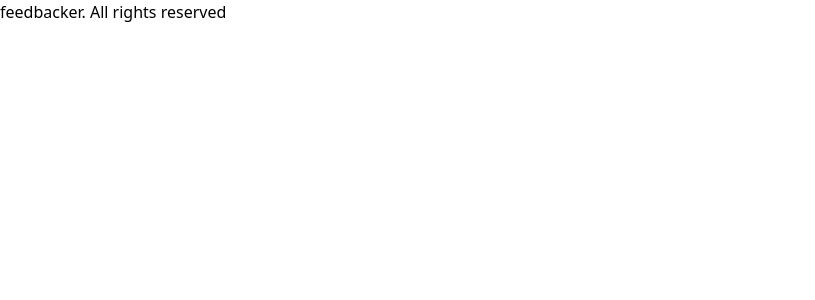
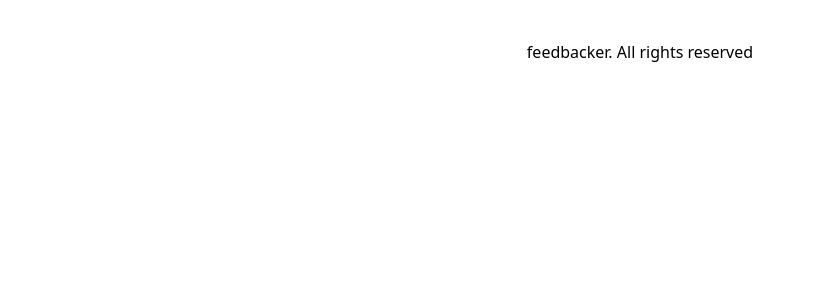
Before and after one commit to megarubber/feedbacker-front-end, a Vue app: page / in a window 1280 px wide. Shown: the top 300 px of the page, without its empty margins (0-815 px from the left). Built offline with nearby package versions, Linux system fonts and the light colour scheme.

Commit message:
config postcss with tailwind

```diff
--- a/package.json
+++ b/package.json
@@ -18,11 +18,13 @@
   "devDependencies": {
     "@vitejs/plugin-vue": "^4.2.3",
     "@vue/test-utils": "^2.3.2",
+    "autoprefixer": "^10.4.14",
     "cypress": "^12.12.0",
     "eslint": "^8.39.0",
     "eslint-plugin-cypress": "^2.13.3",
     "eslint-plugin-vue": "^9.11.0",
     "jsdom": "^22.0.0",
+    "postcss": "^8.4.23",
     "start-server-and-test": "^2.0.0",
     "tailwindcss": "^3.3.2",
     "vite": "^4.3.5",
--- /dev/null
+++ b/postcss.config.js
@@ -0,0 +1,6 @@
+module.exports = {
+  plugins: {
+    tailwindcss: {},
+    autoprefixer: {},
+  },
+}
--- a/tailwind.config.js
+++ b/tailwind.config.js
@@ -1,6 +1,9 @@
 /** @type {import('tailwindcss').Config} */
 module.exports = {
-  content: [],
+  content: [
+    "./index.html",
+    "./src/**/*.{vue,js,ts,jsx,tsx}",
+  ],
   presets: [],
   darkMode: 'media', // or 'class'
   theme: {
```
Also changed, not shown: 1 other file (tests, documents, lock files or other folders).
